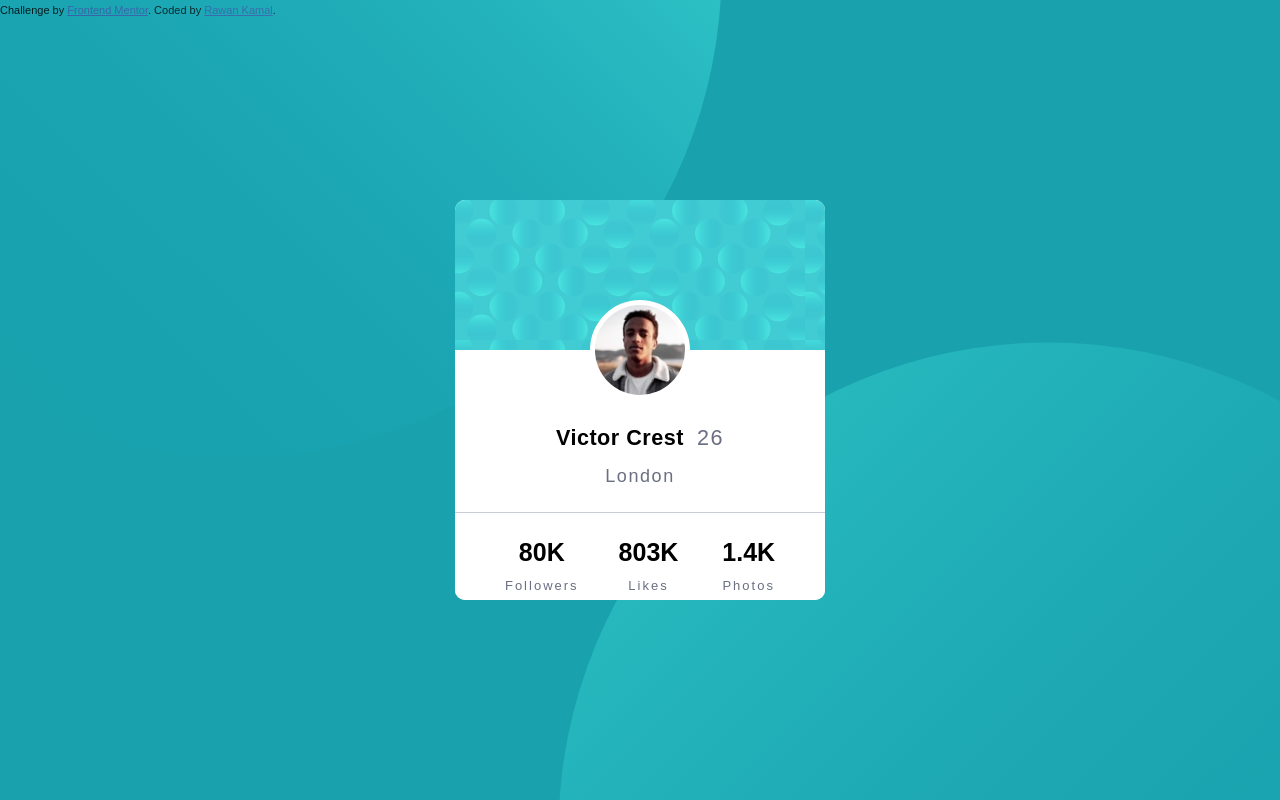
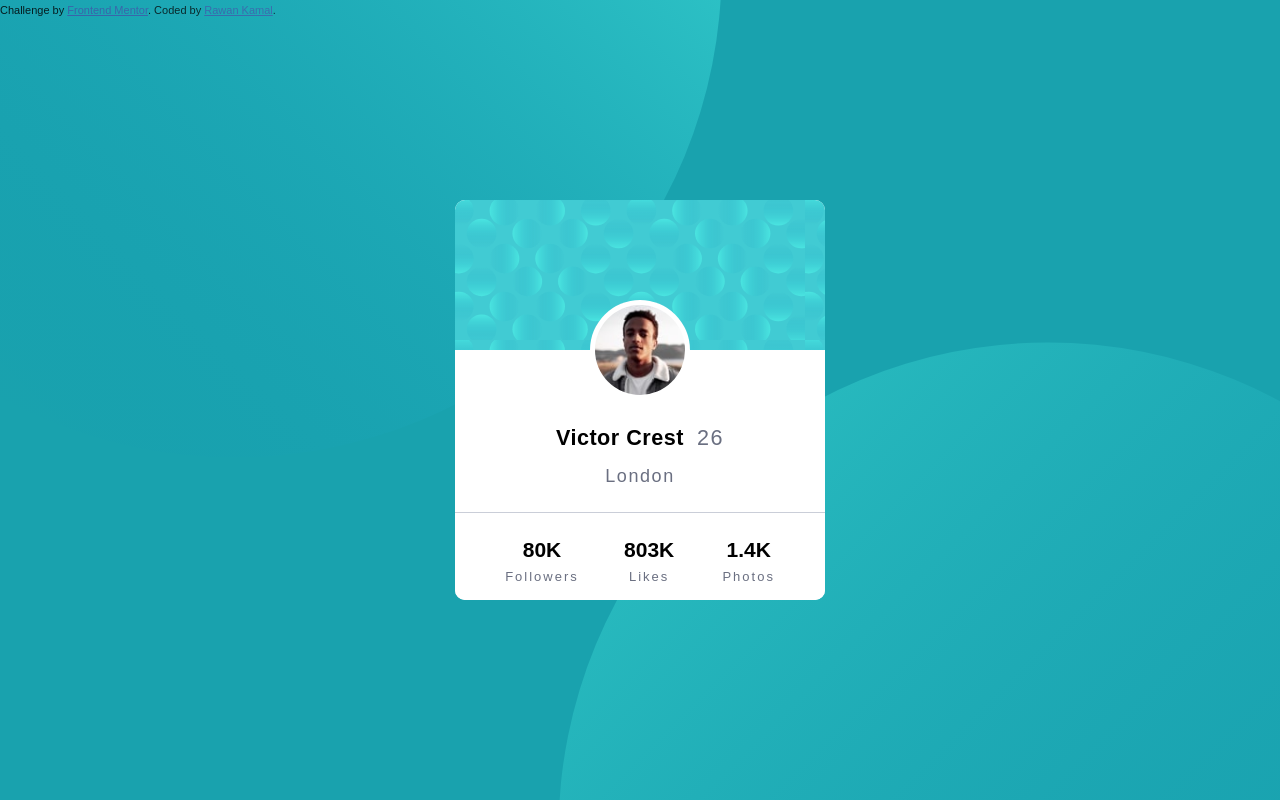
Before and after one commit to rawankamal/profile-card-component-main, a plain HTML site: page index.html in a window 1280 px wide. Shown: the top 800 px of the page. Drawn offline with Linux system fonts and the light colour scheme.

Commit message:
Update styleee.css

```diff
--- a/styleee.css
+++ b/styleee.css
@@ -76,8 +76,8 @@ ul {
    list-style-type: none;
    font-weight: 700;
    display: flex;
-   padding-left: 4px;
-   font-size: 25px;
+   padding-left: 3px;
+   font-size: 21px;
    margin: 25px
 }
 
@@ -98,6 +98,7 @@ ul {
    font-size: 13px;
    color: hsl(227, 10%, 46%);
    letter-spacing: 2px;
+
 }
 
  .attribution { font-size: 11px; text-align: center; }
```
